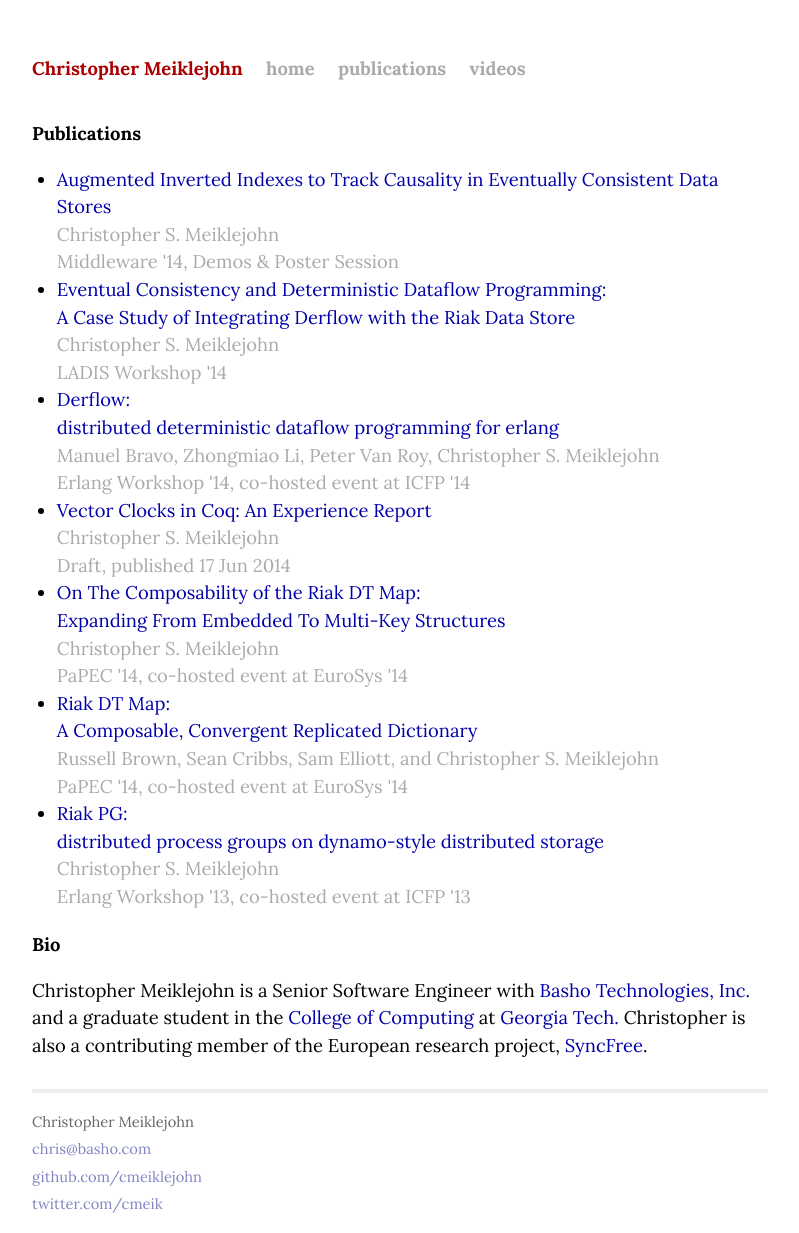
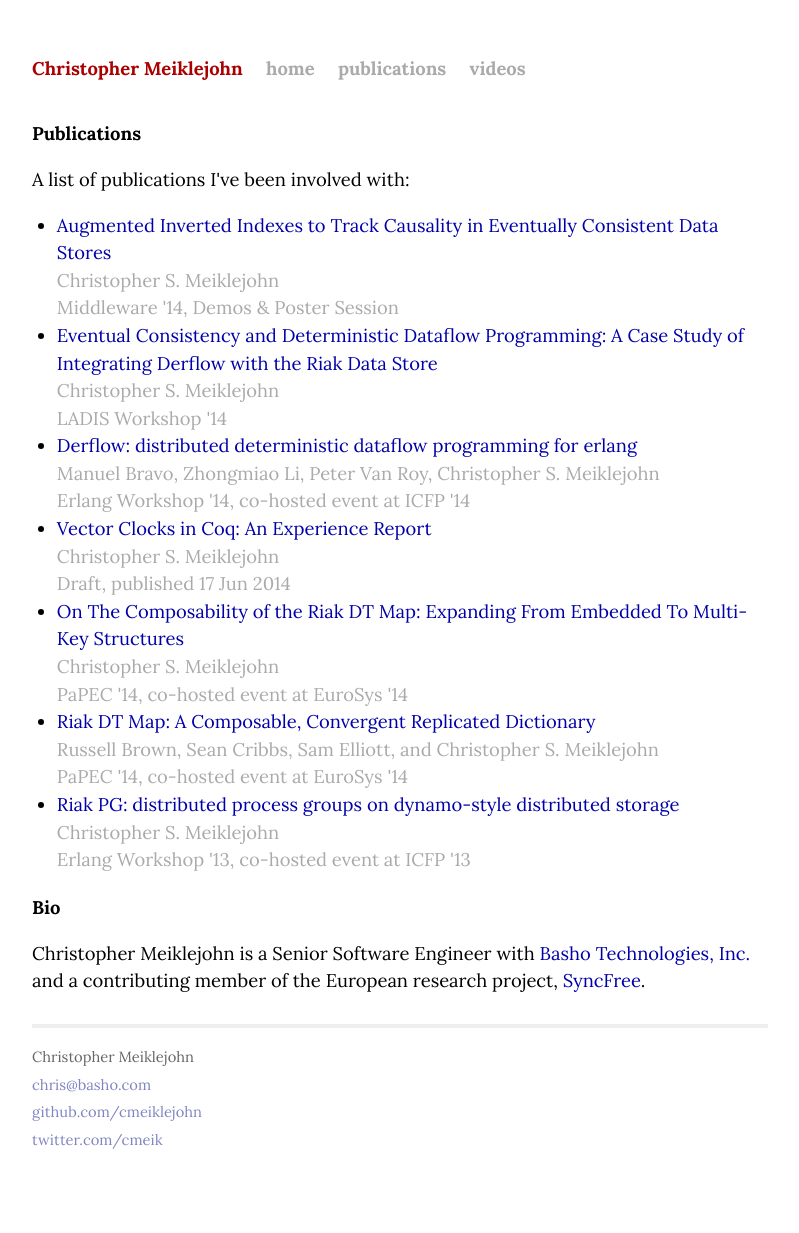
Before and after one commit to cmeiklejohn/cmeiklejohn.github.io, a Jekyll site: the page built from publications.html, in a window 1280 px wide. Shown: the whole page, without its empty margins (240-1039 px from the left). Built offline with Jekyll 4.4.1, drawn with Linux system fonts in a browser that asks for light colours; comment, search, counter and statistics services are not loaded; after the commit the page ends 1168 px from its top, so only the background shows below that.

Commit message:
Update styles.

```diff
--- a/_layouts/default.html
+++ b/_layouts/default.html
@@ -31,7 +31,9 @@
 
             <div class="bio">
               <h2>Bio</h2>
-              <p>Christopher Meiklejohn is a Senior Software Engineer with <a href="http://basho.com">Basho Technologies, Inc.</a> and a graduate student in the <a href="http://www.cc.gatech.edu">College of Computing</a> at <a href="http://www.gatech.edu">Georgia Tech.</a>  Christopher is also a contributing member of the European research project, <a href="https://syncfree.lip6.fr">SyncFree</a>.</p>
+              <p>Christopher Meiklejohn is a Senior Software Engineer
+              with <a href="http://basho.com">Basho Technologies,
+                Inc.</a> and a contributing member of the European research project, <a href="https://syncfree.lip6.fr">SyncFree</a>.</p>
             </div>
 
             <div class="footer">
--- a/css/main.css
+++ b/css/main.css
@@ -15,6 +15,7 @@
 body {
   background-color: #FFF;
   font-family: 'Lora', serif;
+  font-size: medium;
   text-align: center;
 }
 
@@ -60,6 +61,10 @@
 .container {
   margin-left: 10px;
   margin-right: 10px;
+}
+
+@media screen and (max-device-width: 480px){
+  body { -webkit-text-size-adjust: none; }
 }
 
 /*****************************************************************************/
--- a/publications.html
+++ b/publications.html
@@ -5,6 +5,7 @@
 
 <div id="post">
   <h1>Publications</h1>
+  <p>A list of publications I've been involved with:</p>
   <ul>
     <li>
       <a href="http://dl.acm.org/citation.cfm?id=2678512">Augmented Inverted Indexes to Track Causality in Eventually Consistent Data Stores</a>
@@ -12,12 +13,12 @@
       <span class="date">Middleware '14, Demos &amp; Poster Session</span>
     </li>
     <li>
-      <a href="/publications/derflowl-ladis.pdf">Eventual Consistency and Deterministic Dataflow Programming:<br />A Case Study of Integrating Derflow with the Riak Data Store</a>
+      <a href="/publications/derflowl-ladis.pdf">Eventual Consistency and Deterministic Dataflow Programming: A Case Study of Integrating Derflow with the Riak Data Store</a>
       <span class="author">Christopher S. Meiklejohn</span>
       <span class="date">LADIS Workshop '14</span>
     </li>
     <li>
-      <a href="http://dl.acm.org/citation.cfm?id=2633451">Derflow:<br />distributed deterministic dataflow programming for erlang</a>
+      <a href="http://dl.acm.org/citation.cfm?id=2633451">Derflow: distributed deterministic dataflow programming for erlang</a>
       <span class="author">Manuel Bravo, Zhongmiao Li, Peter Van Roy, Christopher S. Meiklejohn</span>
       <span class="date">Erlang Workshop '14, co-hosted event at ICFP '14</span>
     </li>
@@ -27,17 +28,17 @@
       <span class="date">Draft, published 17 Jun 2014</span>
     </li>
     <li>
-    <a href="http://dl.acm.org/citation.cfm?doid=2596631.2596635">On The Composability of the Riak DT Map:<br />Expanding From Embedded To Multi-Key Structures</a>
+    <a href="http://dl.acm.org/citation.cfm?doid=2596631.2596635">On The Composability of the Riak DT Map: Expanding From Embedded To Multi-Key Structures</a>
       <span class="author">Christopher S. Meiklejohn</span>
       <span class="date">PaPEC '14, co-hosted event at EuroSys '14</span>
     </li>
     <li>
-      <a href="http://dl.acm.org/citation.cfm?doid=2596631.2596633">Riak DT Map:<br />A Composable, Convergent Replicated Dictionary</a>
+      <a href="http://dl.acm.org/citation.cfm?doid=2596631.2596633">Riak DT Map: A Composable, Convergent Replicated Dictionary</a>
       <span class="author">Russell Brown, Sean Cribbs, Sam Elliott, and Christopher S. Meiklejohn</span>
       <span class="date">PaPEC '14, co-hosted event at EuroSys '14</span>
     </li>
     <li>
-      <a href="http://dl.acm.org/citation.cfm?id=2505305.2505309&coll=DL&dl=GUIDE&CFID=429023090&CFTOKEN=63815596">Riak PG:<br />distributed process groups on dynamo-style distributed storage</a>
+      <a href="http://dl.acm.org/citation.cfm?id=2505305.2505309&coll=DL&dl=GUIDE&CFID=429023090&CFTOKEN=63815596">Riak PG: distributed process groups on dynamo-style distributed storage</a>
       <span class="author">Christopher S. Meiklejohn</span>
       <span class="date">Erlang Workshop '13, co-hosted event at ICFP '13</span>
     </li>
```
